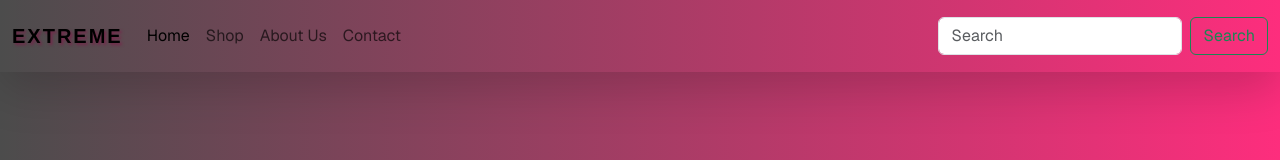
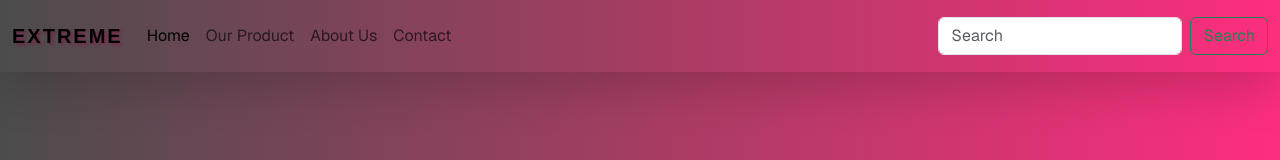
Before and after one commit to Adebayoisreal122/Extreme, a Next.js app: page / in a window 1280 px wide. Shown: the top 160 px of the page. Built offline with nearby package versions, Linux system fonts and the light colour scheme.

Commit message:
i made a changes on the landing page

```diff
--- a/src/app/page.js
+++ b/src/app/page.js
@@ -30,7 +30,7 @@ export default function Home() {
           <a className="nav-link active" aria-current="page" href="#">Home</a>
         </li>
         <li className="nav-item">
-          <a className="nav-link" href="#">Shop</a>
+          <a className="nav-link" href="#products">Our Product</a>
         </li>
         <li className="nav-item">
           <a className="nav-link" href="#">About Us</a>
@@ -71,14 +71,14 @@ export default function Home() {
         </p>
       </div>
     </div>
-        <a href="#features" className="btn mt-5 btnn btn-outline-warning btn-lg shadow">
+        <a href="#products" className="btn mt-5 btnn btn-outline-warning btn-lg shadow">
           Start Shopping now !
         </a>
   </div>
 </section>
 
 
-<section className={`${styles.products} py-5`}>
+<section id="products" className={`${styles.products} py-5`}>
   <h1 className="text-center py-4" >Our Products</h1>
   <div className="container">
     <div className="row">
```
